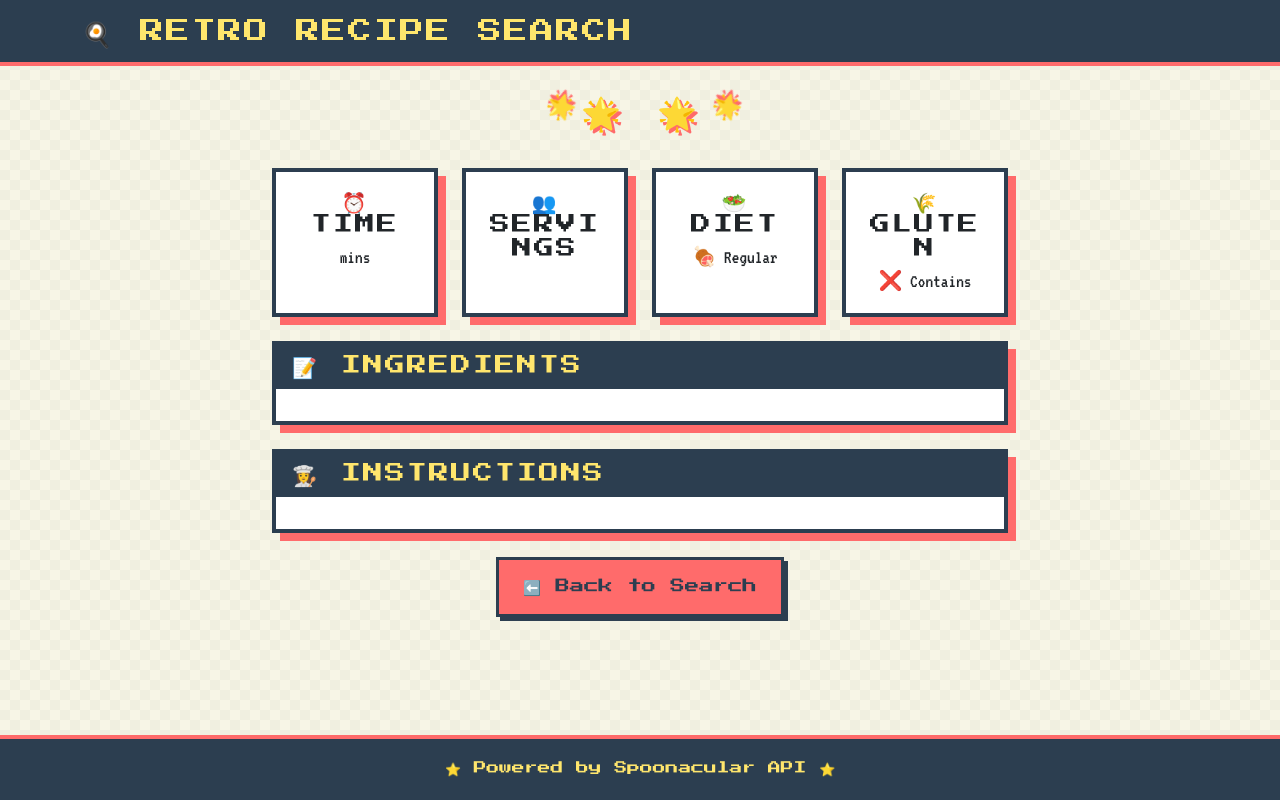
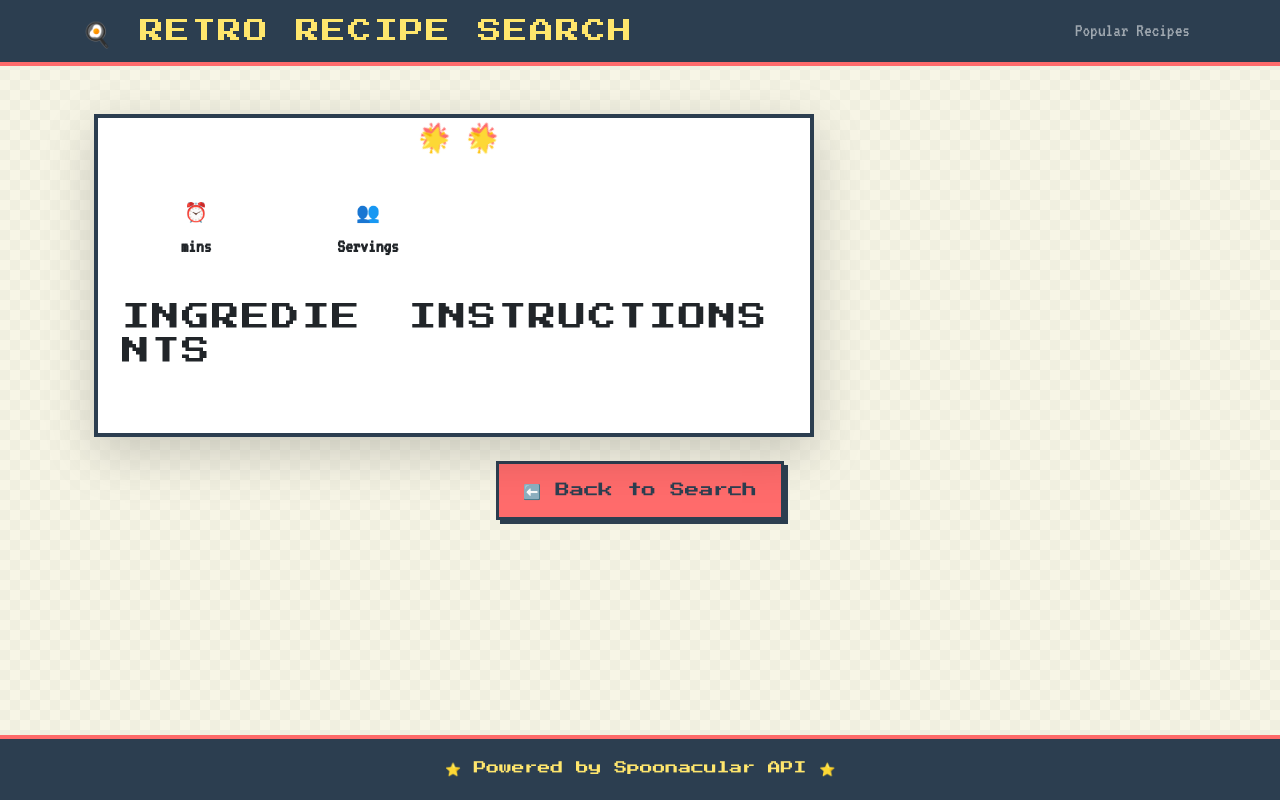
Before and after one commit to Twigman12/SpoonAPI, a Flask app: page /recipe/1 in a window 1280 px wide. Run offline with Flask 3, Linux system fonts and the light colour scheme; data that the repository does not hold is empty.

Commit message:
Add Popular Recipes feature with Guardian API integration
- Added Guardian Open Platform API integration via news_parser.py
- Transformed Food Culture page into Popular Recipes feature
- Added intelligent recipe extraction from Guardian food articles
- Created popular_recipes.html template with recipe cards
- Enhanced recipe.html with news sidebar functionality
- Updated navigation and styling for new feature
- Integrated Guardian news with Spoonacular recipe data

```diff
--- a/src/app.py
+++ b/src/app.py
@@ -1,9 +1,22 @@
+import os
+from dotenv import load_dotenv
+
 from flask import Flask, render_template, request, jsonify
 from api_client import SpoonacularClient
 from data_parser import parse_recipe_search_results, parse_recipe_details
+from news_parser import NewsParser
+
+load_dotenv()
 
 app = Flask(__name__)
 client = SpoonacularClient()
+
+news_api_key = os.getenv("NEWS_API_KEY")
+if not news_api_key:
+    print("Warning: NEWS_API_KEY not found. News features will be disabled.")
+    news_parser = None
+else:
+    news_parser = NewsParser(api_key=news_api_key)
 
 @app.route('/')
 def index():
@@ -79,9 +92,66 @@ def recipe_details(recipe_id):
     try:
         recipe_data = client.get_recipe_information(recipe_id)
         recipe = parse_recipe_details(recipe_data)
-        return render_template('recipe.html', recipe=recipe)
+
+        related_news = []
+        if news_parser:
+            # Fetch news related to the recipe title
+            query = recipe.get('title', 'food')
+            related_news = news_parser.fetch_food_news(query=query, page_size=3)
+
+        return render_template('recipe.html', recipe=recipe, related_news=related_news)
     except Exception as e:
         return render_template('error.html', error=str(e))
 
+@app.route('/food-culture')
+def food_culture():
+    """Display popular recipes mentioned in Guardian articles."""
+    recipes = []
+    source_articles = []
+
+    if news_parser:
+        try:
+            # Fetch articles about popular recipes from The Guardian
+            articles = news_parser.fetch_popular_recipe_articles(page_size=15)
+            source_articles = articles[:3]  # Keep a few articles for reference
+
+            # Extract recipe names from the articles
+            recipe_names = news_parser.extract_recipe_names_from_articles(articles)
+
+            # For each extracted recipe name, search for actual recipes using Spoonacular
+            for recipe_name in recipe_names[:6]:  # Limit to 6 recipes for display
+                try:
+                    search_results = client.search_recipes(recipe_name, number=1)
+                    if search_results.get("results"):
+                        recipe_data = search_results["results"][0]
+                        # Get full recipe details
+                        detailed_recipe = client.get_recipe_information(recipe_data["id"])
+                        parsed_recipe = parse_recipe_details(detailed_recipe)
+                        recipes.append(parsed_recipe)
+                except Exception as e:
+                    print(f"Error fetching recipe for '{recipe_name}': {e}")
+                    continue
+
+            # If we don't have enough recipes, add some popular fallback searches
+            if len(recipes) < 3:
+                fallback_searches = ["pasta", "chicken", "chocolate cake"]
+                for fallback in fallback_searches:
+                    if len(recipes) >= 6:
+                        break
+                    try:
+                        search_results = client.search_recipes(fallback, number=1)
+                        if search_results.get("results"):
+                            recipe_data = search_results["results"][0]
+                            detailed_recipe = client.get_recipe_information(recipe_data["id"])
+                            parsed_recipe = parse_recipe_details(detailed_recipe)
+                            recipes.append(parsed_recipe)
+                    except Exception as e:
+                        continue
+
+        except Exception as e:
+            print(f"Error in popular recipes route: {e}")
+
+    return render_template('popular_recipes.html', recipes=recipes, source_articles=source_articles)
+
 if __name__ == '__main__':
     app.run(debug=True)
--- a/src/templates/base.html
+++ b/src/templates/base.html
@@ -17,6 +17,13 @@
             <a class="navbar-brand" href="{{ url_for('index') }}">
                 🍳 Retro Recipe Search
             </a>
+            <div class="ms-auto">
+                <ul class="navbar-nav">
+                    <li class="nav-item">
+                        <a class="nav-link" href="{{ url_for('food_culture') }}">Popular Recipes</a>
+                    </li>
+                </ul>
+            </div>
         </div>
     </nav>
 
--- a/src/templates/recipe.html
+++ b/src/templates/recipe.html
@@ -3,101 +3,108 @@
 {% block title %}{{ recipe.title }} - Recipe Details{% endblock %}
 
 {% block content %}
+<div class="container-fluid mt-4">
     <div class="row">
-    <div class="col-lg-8 mx-auto">
+        <!-- Left Column: Recipe Details -->
+        <div class="col-lg-8">
+            <div class="card p-4 shadow-lg retro-card">
                 <!-- Recipe Header -->
-        <div class="mb-4 text-center">
-            <h1 class="display-4 mb-3">🌟 {{ recipe.title }} 🌟</h1>
-
-            <!-- Recipe Image -->
+                <div class="text-center mb-4">
+                    <h1 class="display-4">{{ recipe.title }}</h1>
                     {% if recipe.image %}
-            <div class="recipe-image-container mb-4">
+                    <div class="recipe-image-container my-4">
                         <img src="{{ recipe.image }}" alt="{{ recipe.title }}" class="img-fluid rounded">
                     </div>
                     {% endif %}
                 </div>
 
-        <!-- Quick Info -->
-        <div class="row mb-4">
-            <div class="col-sm-6 col-md-3">
-                <div class="card text-center h-100">
-                    <div class="card-body">
-                        <h5 class="card-title">⏰ Time</h5>
-                        <p class="card-text">{{ recipe.ready_in_minutes }} mins</p>
+                <!-- Quick Info Cards -->
+                <div class="row mb-4 text-center">
+                    <div class="col-md-3 col-6 mb-3">
+                        <p class="mb-1">⏰</p>
+                        <strong>{{ recipe.ready_in_minutes }} mins</strong>
+                    </div>
+                    <div class="col-md-3 col-6 mb-3">
+                        <p class="mb-1">👥</p>
+                        <strong>{{ recipe.servings }} Servings</strong>
+                    </div>
+                    <div class="col-md-3 col-6 mb-3">
+                        {% if recipe.vegetarian %}
+                        <p class="mb-1">🥬</p>
+                        <strong>Vegetarian</strong>
+                        {% endif %}
+                    </div>
+                    <div class="col-md-3 col-6 mb-3">
+                        {% if recipe.gluten_free %}
+                        <p class="mb-1">🌾</p>
+                        <strong>Gluten-Free</strong>
+                        {% endif %}
                     </div>
                 </div>
+
+                <!-- Summary -->
+                {% if recipe.summary %}
+                <div class="summary-box mb-5 p-3" style="background-color: #fdfdfd; border-left: 4px solid var(--retro-secondary);">
+                    <p class="lead">{{ recipe.summary | safe }}</p>
                 </div>
-            <div class="col-sm-6 col-md-3">
-                <div class="card text-center h-100">
-                    <div class="card-body">
-                        <h5 class="card-title">👥 Servings</h5>
-                        <p class="card-text">{{ recipe.servings }}</p>
+                {% endif %}
+
+                <div class="row">
+                    <!-- Ingredients -->
+                    <div class="col-md-5">
+                        <h3 class="mb-3 pixel-text">Ingredients</h3>
+                        <ul class="list-group list-group-flush mb-4">
+                            {% for ingredient in recipe.ingredients %}
+                            <li class="list-group-item">
+                                <span class="ingredient-bullet">▶</span> {{ ingredient.original }}
+                            </li>
+                            {% endfor %}
+                        </ul>
                     </div>
-                </div>
-            </div>
-            <div class="col-sm-6 col-md-3">
-                <div class="card text-center h-100">
-                    <div class="card-body">
-                        <h5 class="card-title">🥗 Diet</h5>
-                        <p class="card-text">
-                            {% if recipe.vegetarian %}🥬 Vegetarian{% endif %}
-                            {% if recipe.vegan %}🌱 Vegan{% endif %}
-                            {% if not recipe.vegetarian and not recipe.vegan %}🍖 Regular{% endif %}
-                        </p>
-                    </div>
-                </div>
-            </div>
-            <div class="col-sm-6 col-md-3">
-                <div class="card text-center h-100">
-                    <div class="card-body">
-                        <h5 class="card-title">🌾 Gluten</h5>
-                        <p class="card-text">
-                            {% if recipe.gluten_free %}✅ Free{% else %}❌ Contains{% endif %}
-                        </p>
+
+                    <!-- Instructions -->
+                    <div class="col-md-7">
+                        <h3 class="mb-3 pixel-text">Instructions</h3>
+                        <ol class="list-unstyled">
+                            {% for instruction in recipe.instructions %}
+                            <li class="d-flex mb-3">
+                                <span class="step-number">{{ loop.index }}</span>
+                                <p class="ms-3">{{ instruction.step }}</p>
+                            </li>
+                            {% endfor %}
+                        </ol>
                     </div>
                 </div>
             </div>
         </div>
 
-        <!-- Ingredients -->
-        <div class="card mb-4">
-            <div class="card-header">
-                <h2 class="h5 mb-0">📝 Ingredients</h2>
+        <!-- Right Sidebar: Related News -->
+        {% if related_news %}
+        <div class="col-lg-4">
+            <div class="card p-3 shadow-lg retro-card news-sidebar">
+                <h3 class="pixel-text text-center mb-3">📰 Food News</h3>
+                {% for article in related_news %}
+                <div class="news-item mb-3">
+                    {% if article.thumbnail %}
+                    <img src="{{ article.thumbnail }}" alt="News thumbnail" class="img-fluid mb-2 news-thumbnail">
+                    {% endif %}
+                    <h5 class="article-title">
+                        <a href="{{ article.url }}" target="_blank" rel="noopener noreferrer">{{ article.title }}</a>
+                    </h5>
+                    <p class="article-preview">{{ article.preview | safe }}</p>
                 </div>
-            <div class="card-body">
-                <ul class="list-group list-group-flush">
-                    {% for ingredient in recipe.ingredients %}
-                    <li class="list-group-item">
-                        <span class="ingredient-bullet">→</span> {{ ingredient.original }}
-                    </li>
+                {% if not loop.last %}<hr class="my-3">{% endif %}
                 {% endfor %}
-                </ul>
             </div>
         </div>
-
-        <!-- Instructions -->
-        <div class="card mb-4">
-            <div class="card-header">
-                <h2 class="h5 mb-0">👩‍🍳 Instructions</h2>
-            </div>
-            <div class="card-body">
-                <ol class="list-group list-group-flush list-group-numbered">
-                    {% for instruction in recipe.instructions %}
-                    <li class="list-group-item">
-                        <span class="step-number">{{ loop.index }}</span>
-                        {{ instruction.step }}
-                    </li>
-                    {% endfor %}
-                </ol>
-            </div>
+        {% endif %}
     </div>
 
     <!-- Back Button -->
-        <div class="text-center mb-4">
+    <div class="text-center my-4">
         <a href="{{ url_for('index') }}" class="btn btn-primary">
             ⬅️ Back to Search
         </a>
     </div>
 </div>
-</div>
 {% endblock %}
```
Also changed, not shown: src/news_parser.py (added, +205 -0 lines), src/static/css/style.css (+43 -0 lines), src/templates/popular_recipes.html (added, +115 -0 lines), 1 other file. Lines whose indentation alone changed are shown as unchanged.
